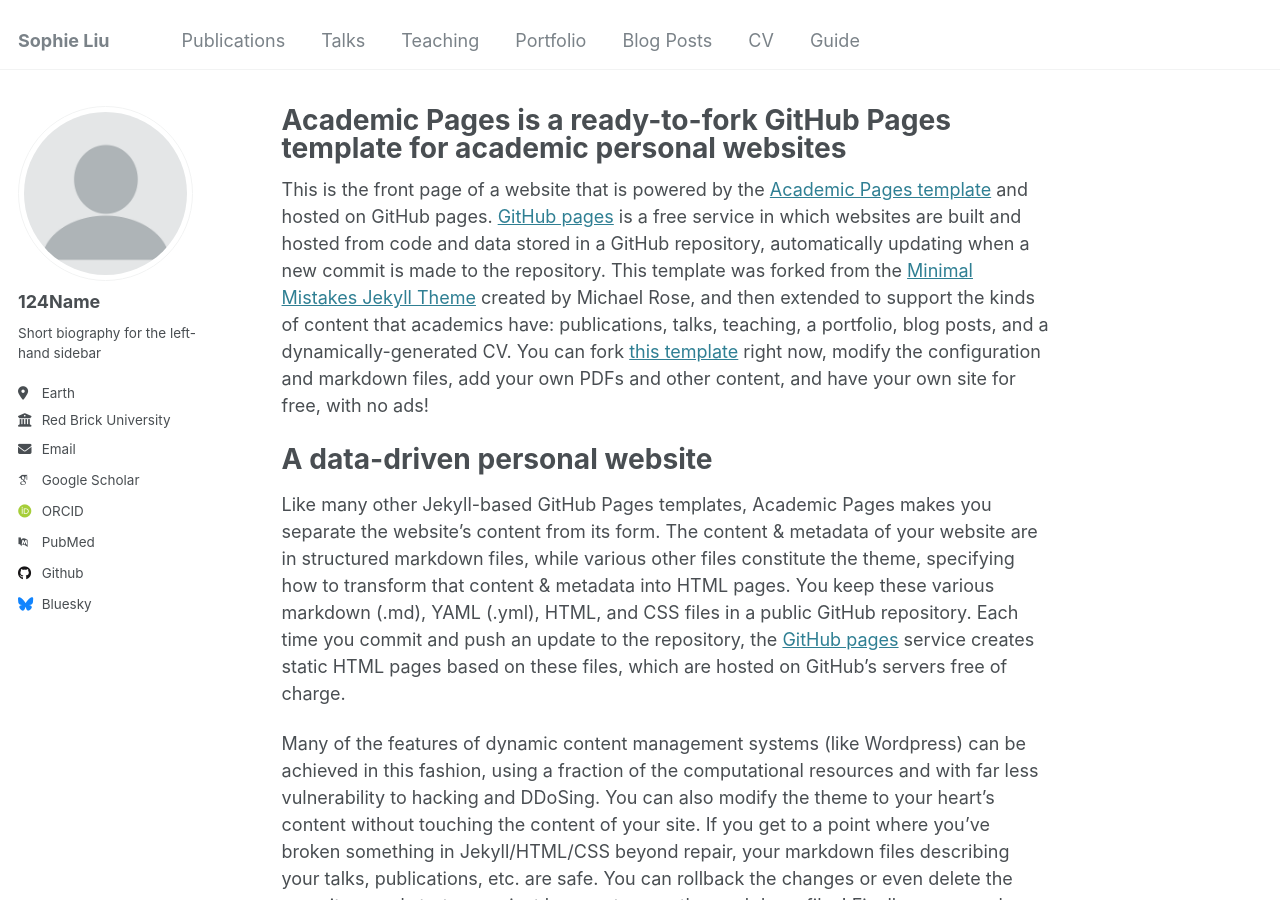
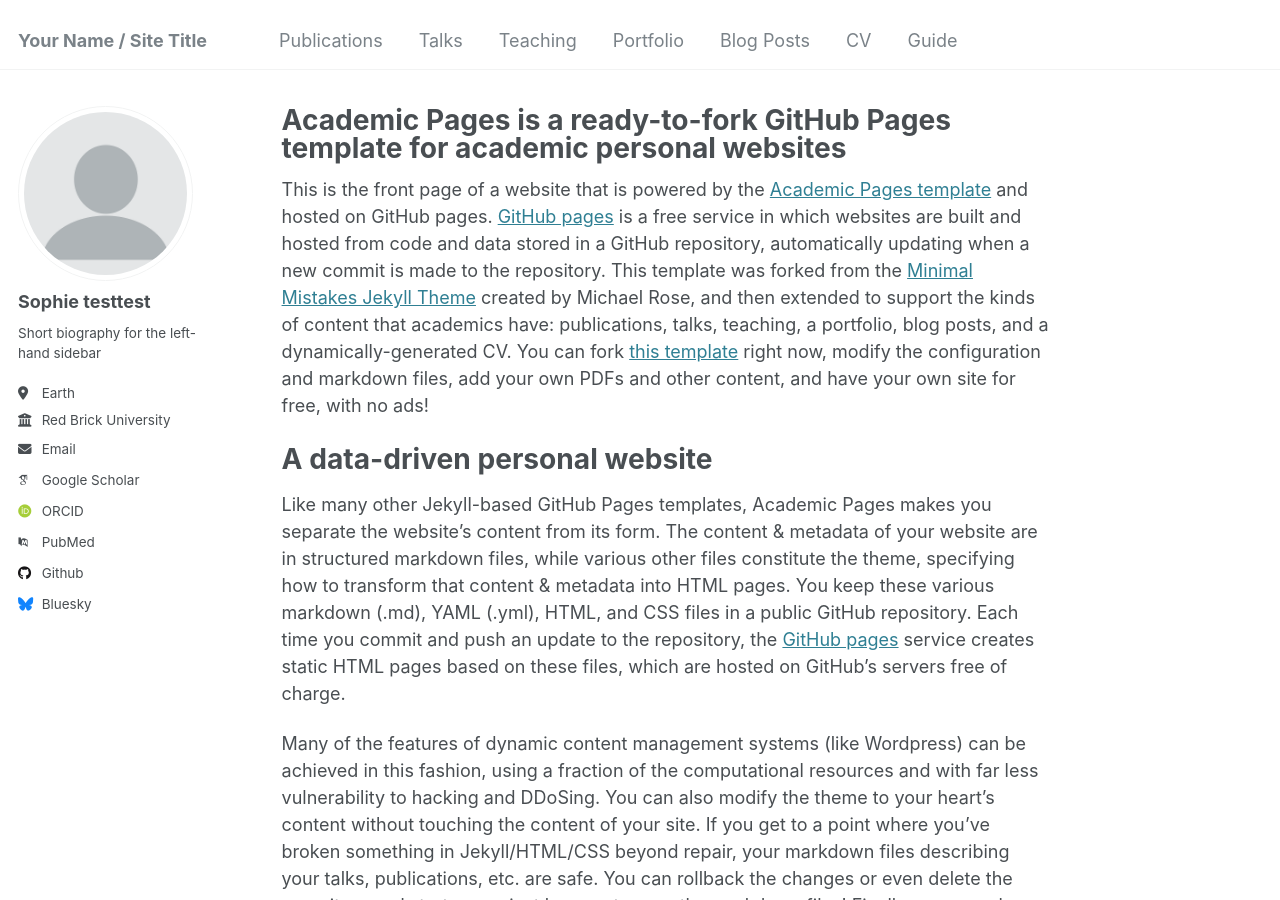
Before and after one commit to sophlzy3/sophieliu.github.io, a Jekyll site: the page built from _pages/about.md, in a window 1280 px wide and 900 px high. Built offline with Jekyll 4.4.1, drawn with Linux system fonts in a browser that asks for light colours; some web fonts are replaced.

Commit message:
Update _config.yml

```diff
--- a/_config.yml
+++ b/_config.yml
@@ -8,11 +8,11 @@
 
 # Basic Site Settings
 locale                   : "en-US"
-title                    : "Sophie Liu"
+title                    : "Your Name / Site Title"
 title_separator          : "-"
 name                     : &name "Sophie Liu"
-description              : &description "123"
-url                      : https://sophlzy3.github.io # the base hostname & protocol for your site e.g. "https://[your GitHub username].github.io"
+description              : &description "personal description"
+url                      : https://academicpages.github.io # the base hostname & protocol for your site e.g. "https://[your GitHub username].github.io"
 baseurl                  : "" # the subpath of your site, e.g. "/blog"
 repository               : "academicpages/academicpages.github.io"
 
@@ -22,7 +22,7 @@ repository               : "academicpages/academicpages.github.io"
 author:
   # Biographic information
   avatar           : "profile.png"
-  name             : "124Name"
+  name             : "Sophie testtest"
   pronouns         : # example: "she/her"
   bio              : "Short biography for the left-hand sidebar"
   location         : "Earth"
```
